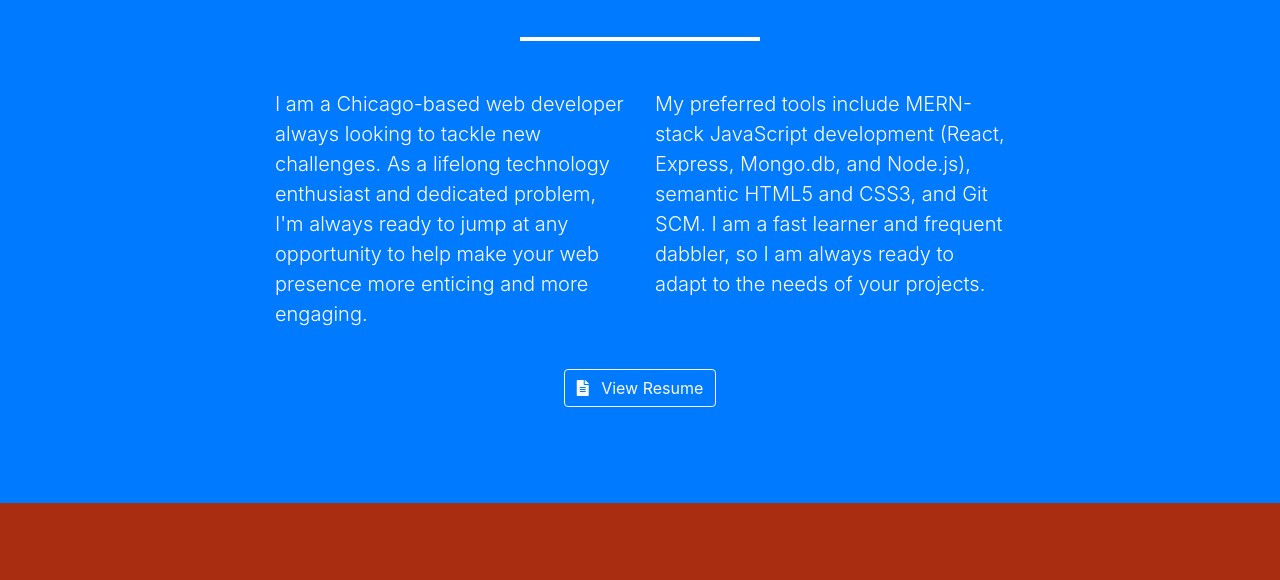
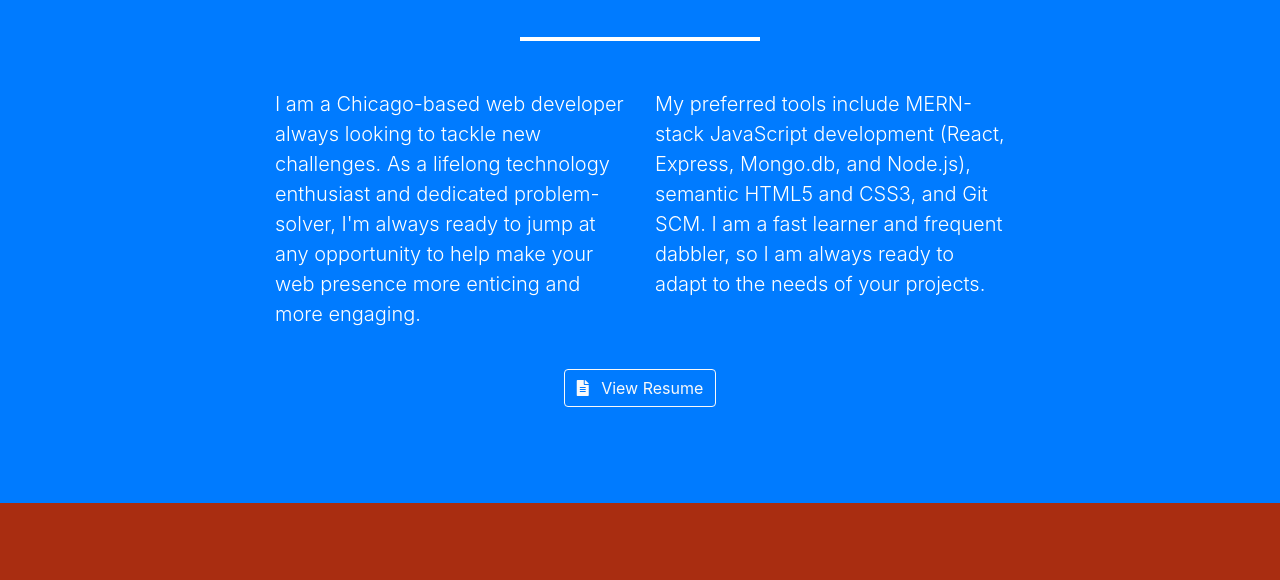
Before and after one commit to mindonshuffle/portfolio-bootstrap, a website with bundled scripts: page index.html in a window 1280 px wide. Shown: the part 1491-2071 px from the top of the page. Built offline with nearby package versions, Linux system fonts and the light colour scheme.

Commit message:
corrected typo in bio

```diff
--- a/index.html
+++ b/index.html
@@ -112,7 +112,7 @@
         <hr class="star-light mb-5">
         <div class="row">
           <div class="col-lg-4 ml-auto">
-            <p class="lead">I am a Chicago-based web developer always looking to tackle new challenges. As a lifelong technology enthusiast and dedicated problem, I'm always ready to jump at any opportunity to help make your web presence more enticing and more engaging.</p>
+            <p class="lead">I am a Chicago-based web developer always looking to tackle new challenges. As a lifelong technology enthusiast and dedicated problem-solver, I'm always ready to jump at any opportunity to help make your web presence more enticing and more engaging.</p>
           </div>
           <div class="col-lg-4 mr-auto">
             <p class="lead">My preferred tools include MERN-stack JavaScript development (React, Express, Mongo.db, and Node.js), semantic HTML5 and CSS3, and Git SCM. I am a fast learner and frequent dabbler, so I am always ready to adapt to the needs of your projects.</p>
```
